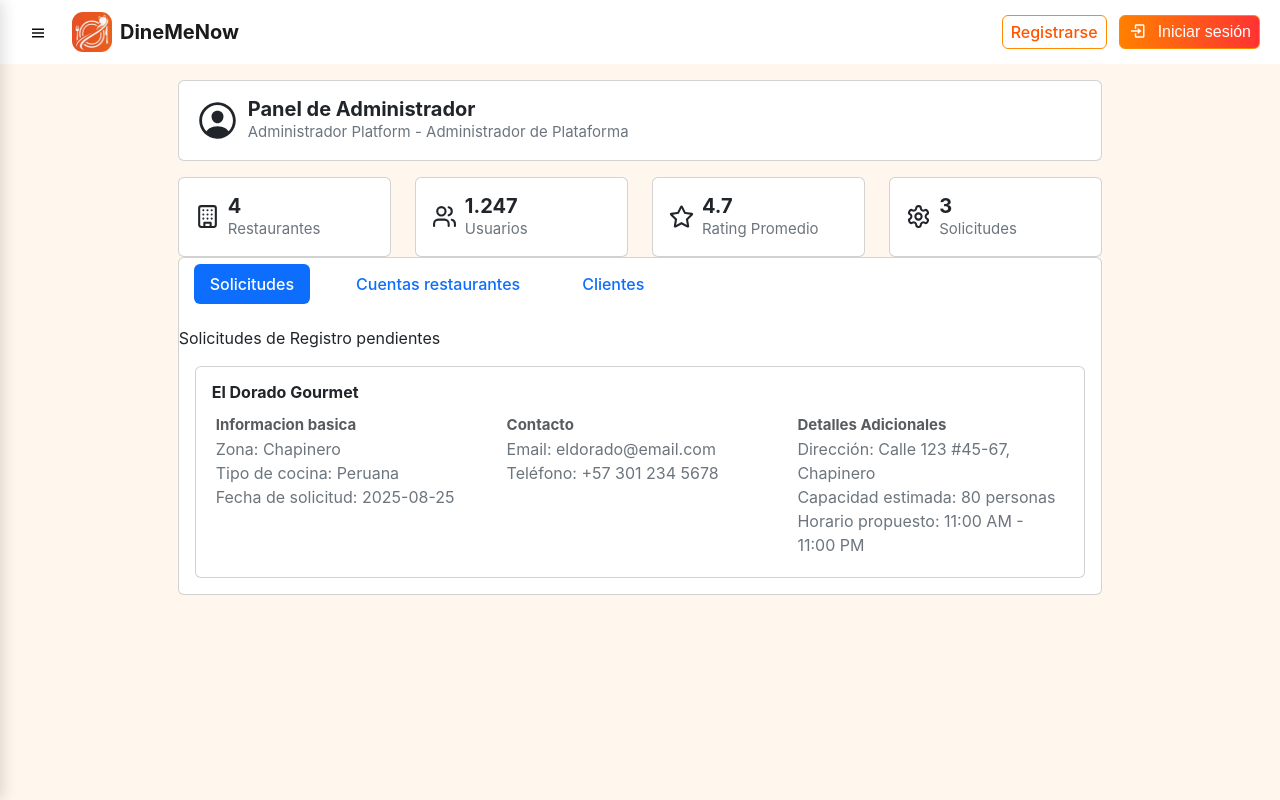
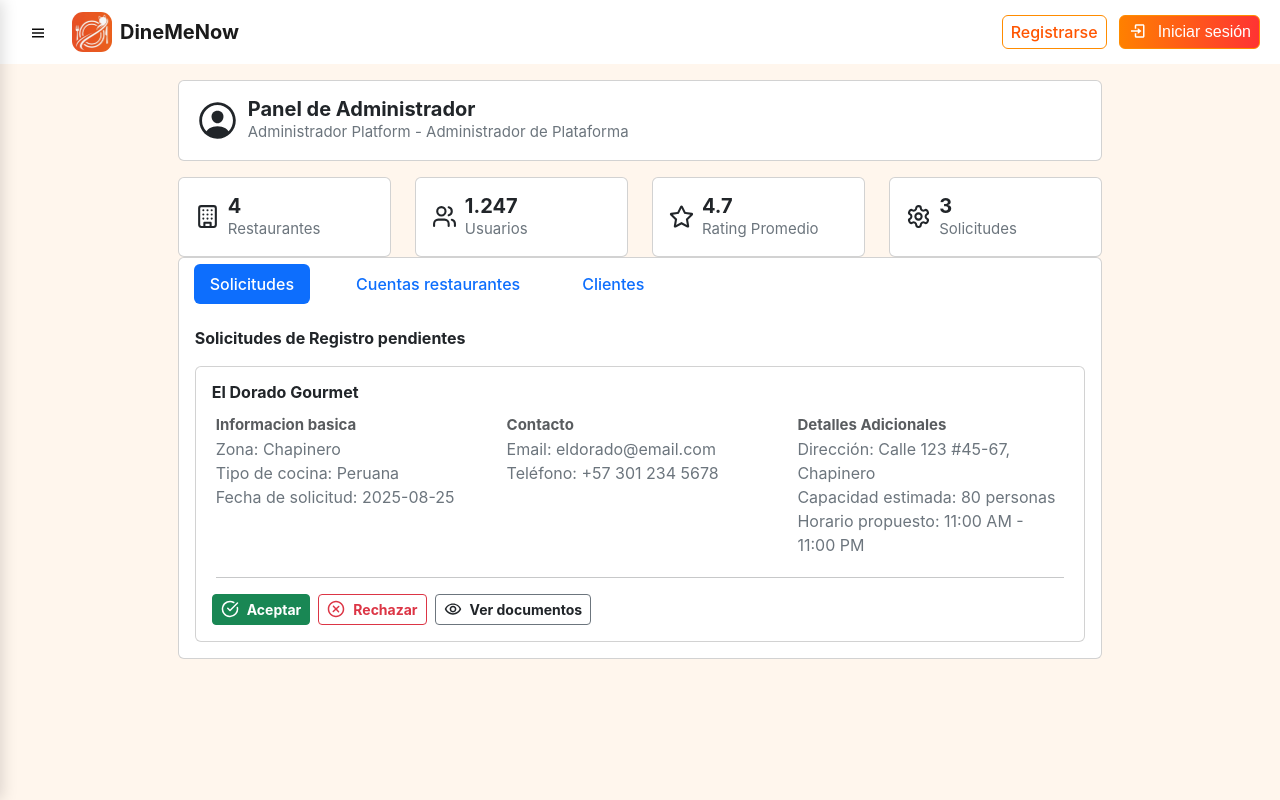
Before and after one commit to RonaldoBarragan/DineMeNow-Frontend, a React (Vite) app: page /adminp/panel in a window 1280 px wide. Shown: the top 800 px of the page. Built offline with nearby package versions, Linux system fonts and the light colour scheme.

Commit message:
Act content

```diff
--- a/src/components/comAdmin-Plataform/NavSections.jsx
+++ b/src/components/comAdmin-Plataform/NavSections.jsx
@@ -1,4 +1,7 @@
-import { Card, Col, Row, Tab, Tabs } from "react-bootstrap";
+import { Button, Card, Col, Row, Tab, Tabs } from "react-bootstrap";
+import { LuCircleCheckBig } from "react-icons/lu";
+import { CgCloseO } from "react-icons/cg";
+import { MdOutlineRemoveRedEye } from "react-icons/md";
 
 export default function Nav_Section() {
     return (
@@ -6,7 +9,7 @@ export default function Nav_Section() {
         <Card>
             <Tabs defaultActiveKey="Solicitudes" className="rounded-pill mb-3" variant="pills">
                 <Tab eventKey="Solicitudes" title="Solicitudes">
-                    Solicitudes de Registro pendientes
+                    <span className="p-3 fw-bold btn-hover-danger">Solicitudes de Registro pendientes</span>
                     <Card className="m-3">
                         <Card.Body>
                             <Card.Title className="fs-6 fw-bold">El Dorado Gourmet</Card.Title>
@@ -35,6 +38,16 @@ export default function Nav_Section() {
                                 </Card.Text>
                                 </Col>
                             </Row>
+                            <Row className="mt-3">
+                                <hr className="m-0 p-0"/>
+                            </Row>
+                            <Row className="p-0">
+                                <div className="d-flex gap-2">
+                                    <Button variant="success" size="sm" className="fw-bold d-flex align-items-center gap-2"><LuCircleCheckBig size={18} /> Aceptar</Button>
+                                    <Button variant="danger" size="sm" className="fw-bold d-flex align-items-center gap-2 bg-white text-danger"><CgCloseO size={18}/>Rechazar</Button>
+                                    <Button variant="secondary" size="sm" className="fw-bold d-flex align-items-center gap-2 bg-white text-dark"><MdOutlineRemoveRedEye size={18}/>Ver documentos</Button>
+                                </div>
+                            </Row>
                         </Card.Body>
                     </Card>
                 </Tab>
--- a/src/components/comAdmin-Plataform/style-page.css
+++ b/src/components/comAdmin-Plataform/style-page.css
@@ -6,3 +6,7 @@
 .size-letra-propio {
     font-size: 15px;
 }
+
+.color-hover:hover {
+    background-color: rgb(124, 74, 74);
+}
```
